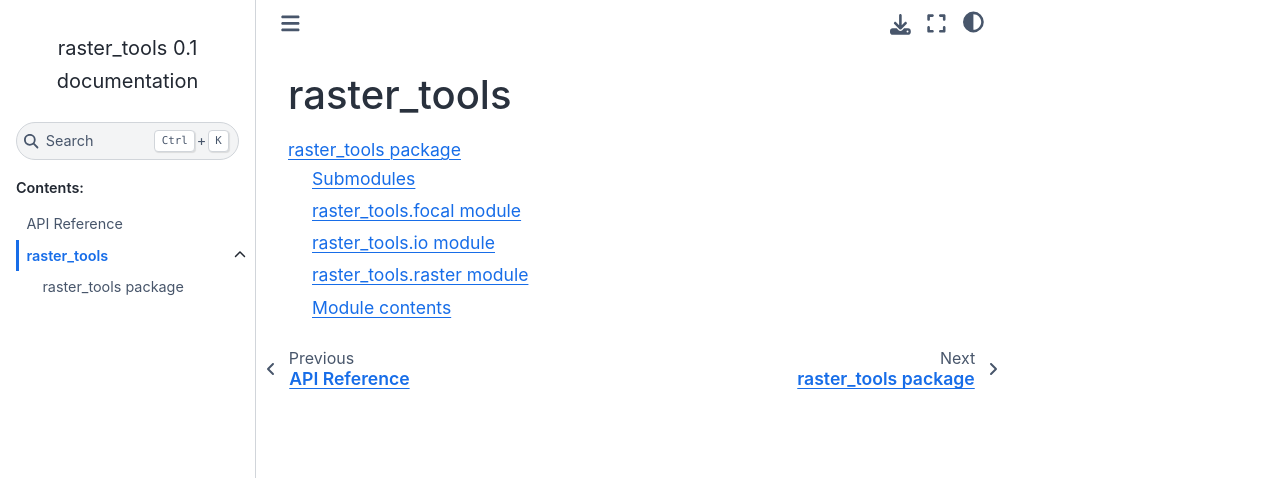
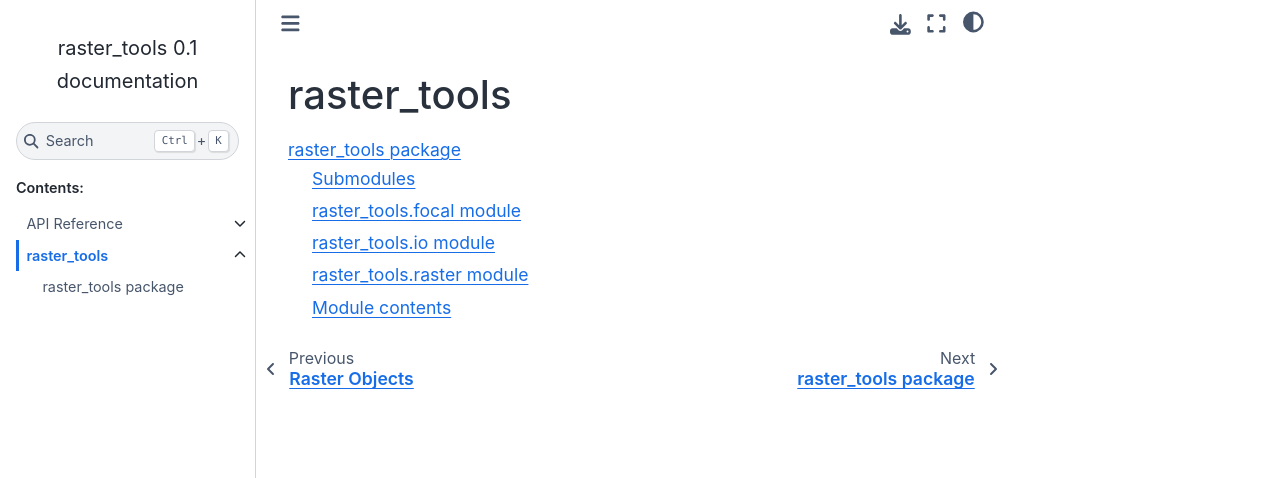
Before and after one commit to UM-RMRS/raster_tools, a Sphinx documentation site: the page built from docs/modules.rst, in a window 1280 px wide. Shown: the top 478 px of the page. Built offline with Sphinx 7.4.7 and the Sphinx Book theme 1.1.4, drawn with Linux system fonts in a browser that asks for light colours.

Commit message:
Break up api into an index with individual pages for important pieces

```diff
--- a/docs/index.rst
+++ b/docs/index.rst
@@ -16,7 +16,7 @@
    :hidden:
    :caption: Contents:
 
-   api
+   reference/index
    modules
 
 
--- /dev/null
+++ b/docs/reference/index.rst
@@ -0,0 +1,10 @@
+.. currentmodule:: raster_tools
+
+#############
+API Reference
+#############
+
+.. toctree::
+   :maxdepth: 3
+
+   raster
--- a/docs/api.rst
+++ b/docs/reference/raster.rst
@@ -1,11 +1,11 @@
 .. currentmodule:: raster_tools
 
-#############
-API Reference
-#############
+**************
+Raster Objects
+**************
 
-Raster
-======
+Constructing Rasters
+====================
 
 .. autosummary::
    :toctree: generated/
@@ -13,7 +13,7 @@
    Raster
 
 Attributes
-----------
+==========
 
 .. autosummary::
    :toctree: generated/
```
Also changed, not shown: other parts of docs/reference/raster.rst (+3 -0 lines), 1 other file.
